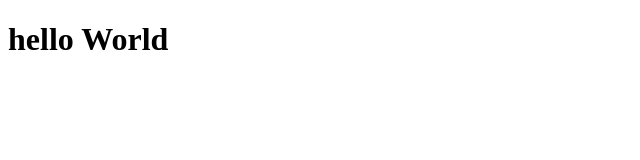
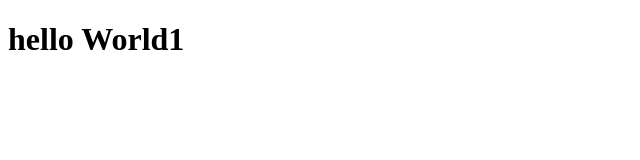
Before and after one commit to MuntahaBajwa/collab_test, a plain HTML site: page index.html in a window 1280 px wide. Shown: the full height of the page, 0-640 px from the left. Drawn offline with Linux system fonts and the light colour scheme.

Commit message:
change the header tag2

```diff
--- a/index.html
+++ b/index.html
@@ -7,6 +7,6 @@
     <title>Document</title>
   </head>
   <body>
-    <h1>hello World</h1>
+    <h1>hello World1</h1>
   </body>
 </html>
```
